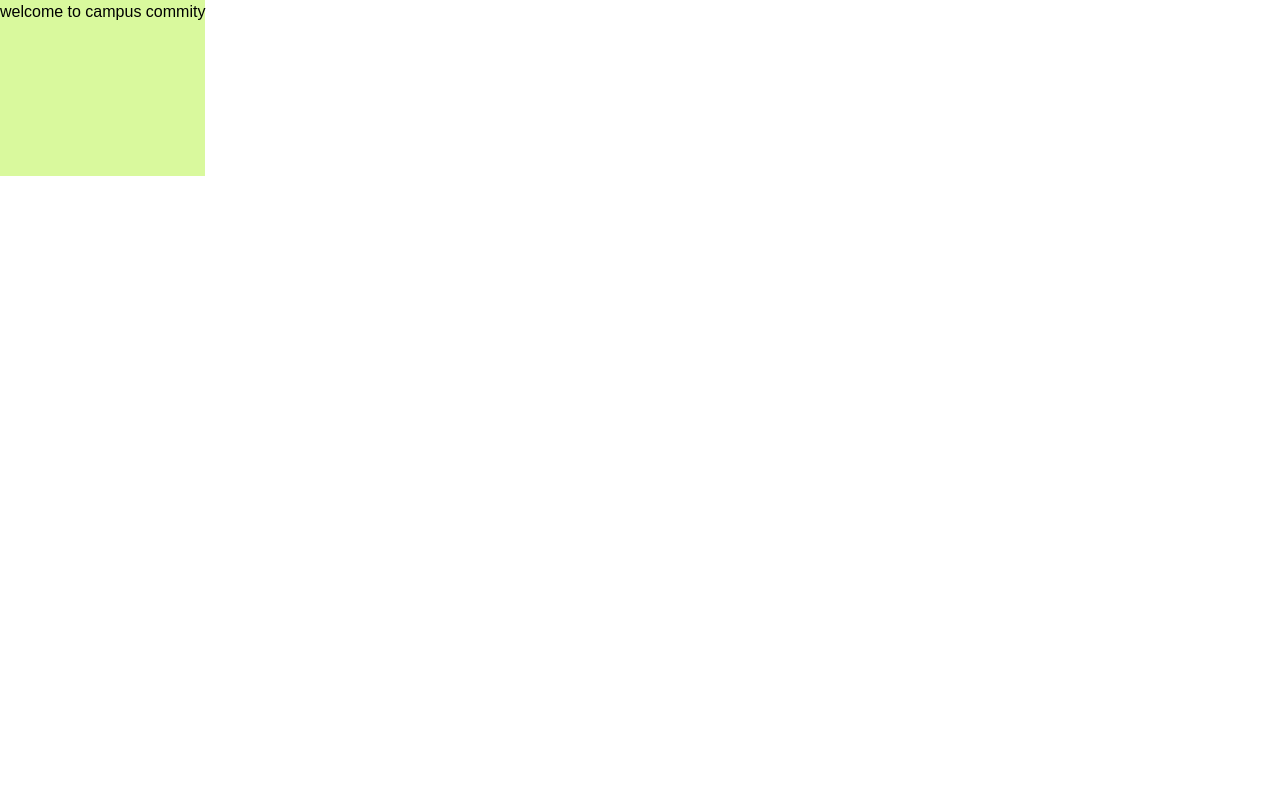
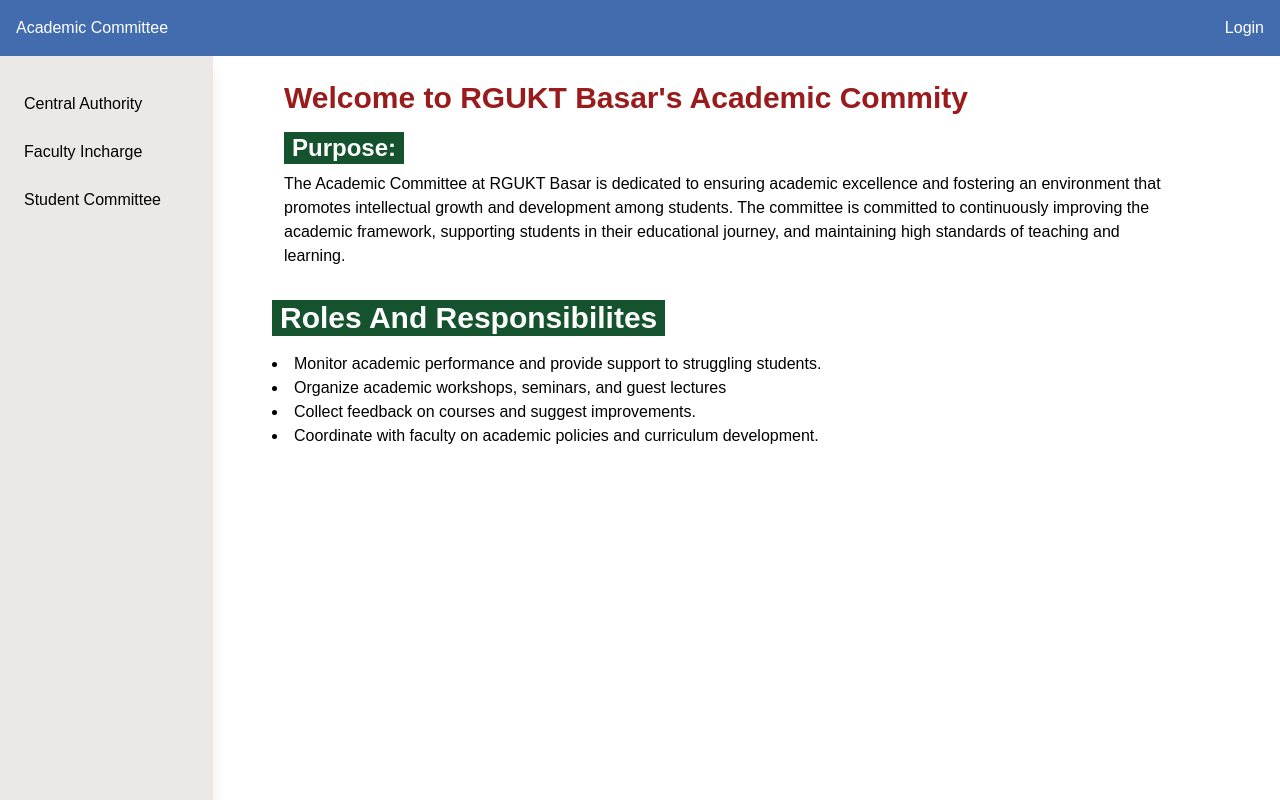
Before and after one commit to Nikhildyag/RGUKT-Committees, a React (Create React App) app in the folder Frontend/: page /campusamenties in a window 1280 px wide. Built offline with nearby package versions, Linux system fonts and the light colour scheme.

Commit message:
campuseamenties added

```diff
--- /dev/null
+++ b/Frontend/src/components/Commities/CampusAmenties/CentralAuthority.js
@@ -0,0 +1,19 @@
+import React from 'react'
+import Header from './Header'
+import Sidebar from './Sidebar'
+import ProfileCard from '../../ProfileCard'
+
+const CentralAuthority = () => {
+        const Data={name:'Mahesh',ImageUrl:'https://encrypted-tbn0.gstatic.com/images?q=tbn:ANd9GcTtIGVupSyE17k0s5mH43ut12XoKYUgKCi6bQ&s',Designation:'CentralAuthority',Qualification:'PHD',Branch:'CSE'}
+        return (
+            <div className="max-w-[100%] overflow-x-hidden text-wrap">
+                <Header name={"Academic Committee"} />
+                <div className="flex w-full">
+                  <Sidebar />
+                <ProfileCard Data={Data}/>
+                </div>
+            </div>
+        )
+}
+
+export default CentralAuthority
--- /dev/null
+++ b/Frontend/src/components/Commities/CampusAmenties/FacultyIncarge.js
@@ -0,0 +1,19 @@
+import React from 'react'
+import Header from './Header'
+import Sidebar from './Sidebar'
+import ProfileCard from '../../ProfileCard'
+
+const FacultyIncarge = () => {
+        const Data={name:'Nikhil',ImageUrl:'https://encrypted-tbn0.gstatic.com/images?q=tbn:ANd9GcTtIGVupSyE17k0s5mH43ut12XoKYUgKCi6bQ&s',Designation:'Faculty Incarge',Qualification:'PHD',Branch:'CSE'}
+        return (
+            <div className="max-w-[100%] overflow-x-hidden text-wrap">
+                <Header name={"Academic Committee"} />
+                <div className="flex w-full">
+                <Sidebar />
+                <ProfileCard Data={Data}/>
+                </div>
+            </div>
+        )
+}
+
+export default FacultyIncarge
--- /dev/null
+++ b/Frontend/src/components/Commities/CampusAmenties/Header.js
@@ -0,0 +1,98 @@
+import React, { useState, useRef, useEffect } from "react";
+import { FaBars } from "react-icons/fa";
+import { Link } from "react-router-dom";
+
+const CampusAmentiesHeader = ({ name }) => {
+  const [isOpen, setIsOpen] = useState(false);
+  const [isDropdownOpen, setIsDropdownOpen] = useState(false);
+  const menuRef = useRef(null);
+  const dropdownRef = useRef(null);
+
+  const toggleMenu = () => {
+    setIsOpen(!isOpen);
+  };
+
+//   const toggleDropdown = () => {
+//     setIsDropdownOpen(!isDropdownOpen);
+//   };
+
+  const handleClickOutside = (event) => {
+    if (
+      menuRef.current &&
+      !menuRef.current.contains(event.target) &&
+      dropdownRef.current &&
+      !dropdownRef.current.contains(event.target)
+    ) {
+      setIsOpen(false);
+      setIsDropdownOpen(false);
+    }
+  };
+
+  useEffect(() => {
+    document.addEventListener("mousedown", handleClickOutside);
+    return () => {
+      document.removeEventListener("mousedown", handleClickOutside);
+    };
+  }, []);
+
+  return (
+    <nav className="bg-[#426CAD] p-4 fixed top-0 left-0 right-0 w-full">
+      <div className="flex justify-between items-center">
+        <div className="text-white lg:block md:block sm:hidden">{name}</div>
+        <div className="text-white text-lg font-bold">
+          <button
+            onClick={toggleMenu}
+            className="text-white text-2xl  sm:block md:hidden focus:outline-none"
+          >
+            <FaBars />
+          </button>
+        </div>
+        <p className="text-white">Login</p>
+      </div>
+
+      <div
+        className={`fixed top-0 left-0 h-full bg-[#426CAD]  sm:block md:hidden transition-transform transform ${
+          isOpen ? "translate-x-0" : "-translate-x-full"
+        } w-64 p-4`}
+        ref={menuRef}
+      >
+        <div className={`${isOpen ? "block" : "hidden"} w-full  mt-4`}>
+          <ul className="flex flex-col">
+            <li className="text-white">
+              <Link
+                to="/home"
+                className="block px-2 py-2 hover:bg-[#6a2121] hover:text-white hover:rounded-lg"
+              >
+                Home
+              </Link>
+            </li>
+            <li className="text-white">
+              <Link
+                to="/home"
+                className="block px-2 py-2 hover:bg-[#6a2121] hover:text-white hover:rounded-lg"
+              >
+                Central Authority
+              </Link>
+            </li>
+            <li className="text-white">
+              <Link
+                to="/home"
+                className="block px-2 py-2 hover:bg-[#6a2121] hover:text-white hover:rounded-lg"
+              >
+                Faculty Incharge
+              </Link>
+            </li>
+
+            <li className="text-white">
+              <Link to="/login" className="block px-2 py-1">
+                Students Commity
+              </Link>
+            </li>
+          </ul>
+        </div>
+      </div>
+    </nav>
+  );
+};
+
+export default CampusAmentiesHeader;
--- /dev/null
+++ b/Frontend/src/components/Commities/CampusAmenties/Sidebar.js
@@ -0,0 +1,29 @@
+import React from 'react'
+import { Link } from "react-router-dom";
+const CampusAmentiesSidebar = () => {
+  return (
+    <div className="min-h-screen h-full sm:hidden md:block fixed top-0 lg:block xl:block w-2/12 bg-[#ece8e8] shadow-lg mt-14">
+          <div className="overflow-y-auto h-full">
+            <ul className="list-none px-4 py-5">
+              <Link to="/academic/centralaurhority">
+                <li className="m-2 list-none hover:bg-[#800e08] hover:text-white hover:px-2 truncate text-black cursor-pointer rounded-md py-2">
+                  Central Authority
+                </li>
+              </Link>
+              <Link to="/academic/facultyincarge">
+                <li className="m-2 list-none hover:bg-[#800e08] hover:text-white hover:px-2 truncate text-black cursor-pointer rounded-md py-2">
+                  Faculty Incharge
+                </li>
+              </Link>
+              <Link to="/academic/studentcommitte">
+                <li className="m-2 list-none hover:bg-[#800e08] hover:text-white hover:px-2 truncate text-black cursor-pointer rounded-md py-2">
+                  Student Committee
+                </li>
+              </Link>
+            </ul>
+          </div>
+        </div>
+  )
+}
+
+export default CampusAmentiesSidebar
--- /dev/null
+++ b/Frontend/src/components/Commities/CampusAmenties/StudentCommittee.js
@@ -0,0 +1,28 @@
+import React from 'react'
+import Header from './Header'
+import Sidebar from './Sidebar'
+import ProfileCard from '../../ProfileCard'
+
+const StudentCommittee = () => {
+        const Data={name:'Nikhil',ImageUrl:'https://encrypted-tbn0.gstatic.com/images?q=tbn:ANd9GcTtIGVupSyE17k0s5mH43ut12XoKYUgKCi6bQ&s',Designation:'Student Incharge',Qualification:'CHEM',Branch:'CSE'}
+        return (
+            <div className="max-w-[100%] overflow-x-hidden text-wrap">
+                <Header name={"Academic Committee"} />
+                <div className="flex w-full">
+                <Sidebar />
+               <div className='relative left-60'>
+                 <div className='flex'>
+                    <ProfileCard Data={Data} className="mr-5"/>
+                    <ProfileCard Data={Data} className="mr-5"/>
+                  </div>
+                  <div className='flex'>
+                    <ProfileCard Data={Data} className="mr-5"/>
+                    <ProfileCard Data={Data} className="mr-5"/>
+                  </div>
+               </div>
+                </div>
+            </div>
+        )
+}
+
+export default StudentCommittee
--- a/Frontend/src/components/Commities/CampusAmenties/index.js
+++ b/Frontend/src/components/Commities/CampusAmenties/index.js
@@ -1,13 +1,57 @@
-import React from 'react'
+import React from "react";
+import Header from './Header'
+import Sidbar from './Sidebar'
 
 const CampusAmenties = () => {
   return (
-    <div className='flex'>
-      <div className='bg-lime-200 h-44 text-black'>
-        <h1 className='text-black block'>welcome to campus commity</h1>
+    <div className="max-w-[100%] overflow-x-hidden text-wrap">
+      <Header name={"Academic Committee"} />
+      <div className="flex w-full">
+        <Sidbar/>
+        <div className="flex-1 p-6 sm:relative md:left-60 sm:left-0 z-[-1] ml-2">
+          <div className="mb-8 w-full md:w-3/4 break-words px-3">
+            <h1 className="text-3xl font-bold mb-4 mt-14 text-red-800">
+              Welcome to RGUKT Basar's Academic Commity
+            </h1>
+            <section id="purpose">
+              <h3 className="text-2xl font-semibold mb-2 break-words bg-green-900 w-fit text-white px-2">
+                Purpose:
+              </h3>
+              <p className="break-words">
+                The Academic Committee at RGUKT Basar is dedicated to ensuring
+                academic excellence and fostering an environment that promotes
+                intellectual growth and development among students. The
+                committee is committed to continuously improving the academic
+                framework, supporting students in their educational journey, and
+                maintaining high standards of teaching and learning.
+              </p>
+            </section>
+          </div>
+          <section className="mb-8">
+            <h2 className="text-3xl font-bold mb-4 bg-green-900 w-fit text-white px-2">
+              Roles And Responsibilites
+            </h2>
+            <div className="mb-4">
+              <ul className="list-disc list-inside">
+                <li>
+                  Monitor academic performance and provide support to struggling
+                  students.
+                </li>
+                <li>
+                  Organize academic workshops, seminars, and guest lectures
+                </li>
+                <li>Collect feedback on courses and suggest improvements.</li>
+                <li>
+                  Coordinate with faculty on academic policies and curriculum
+                  development.
+                </li>
+              </ul>
+            </div>
+          </section>
+        </div>
       </div>
     </div>
-  )
-}
+  );
+};
 
-export default CampusAmenties
+export default CampusAmenties;
```
